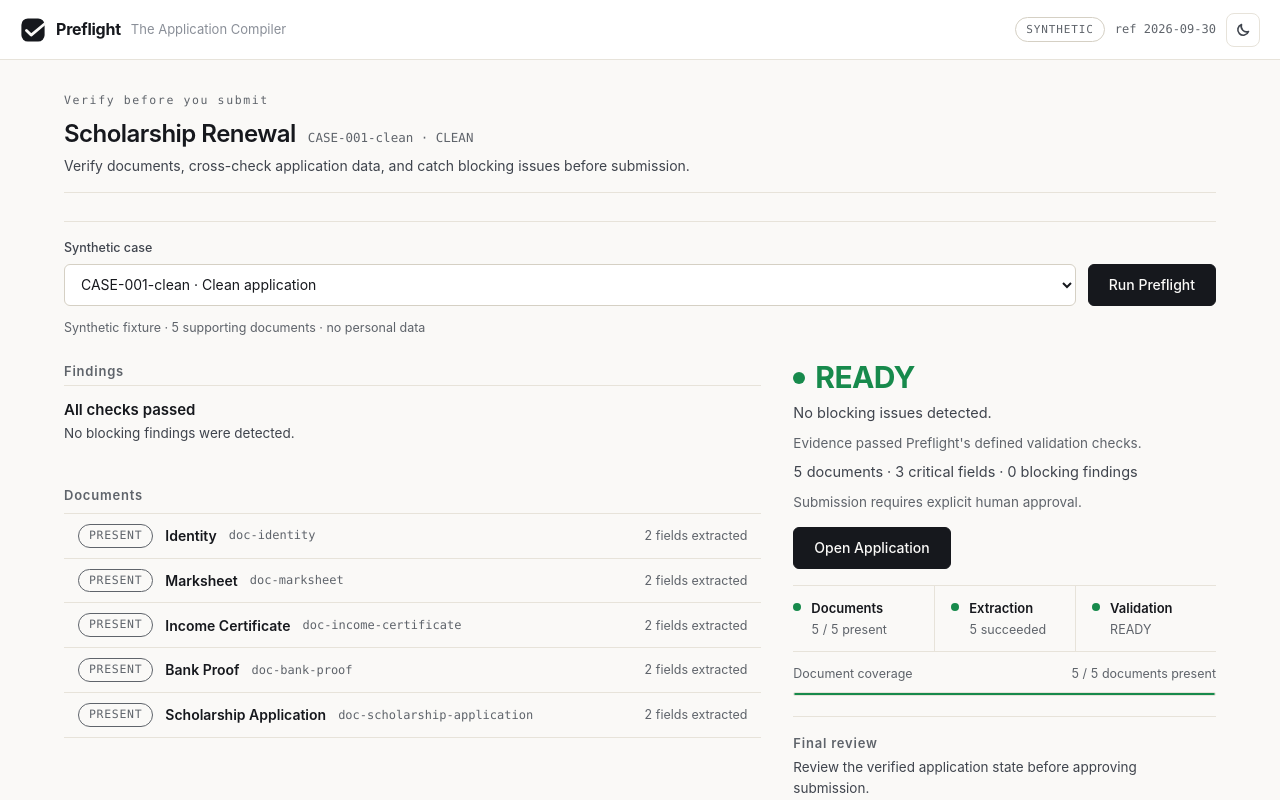
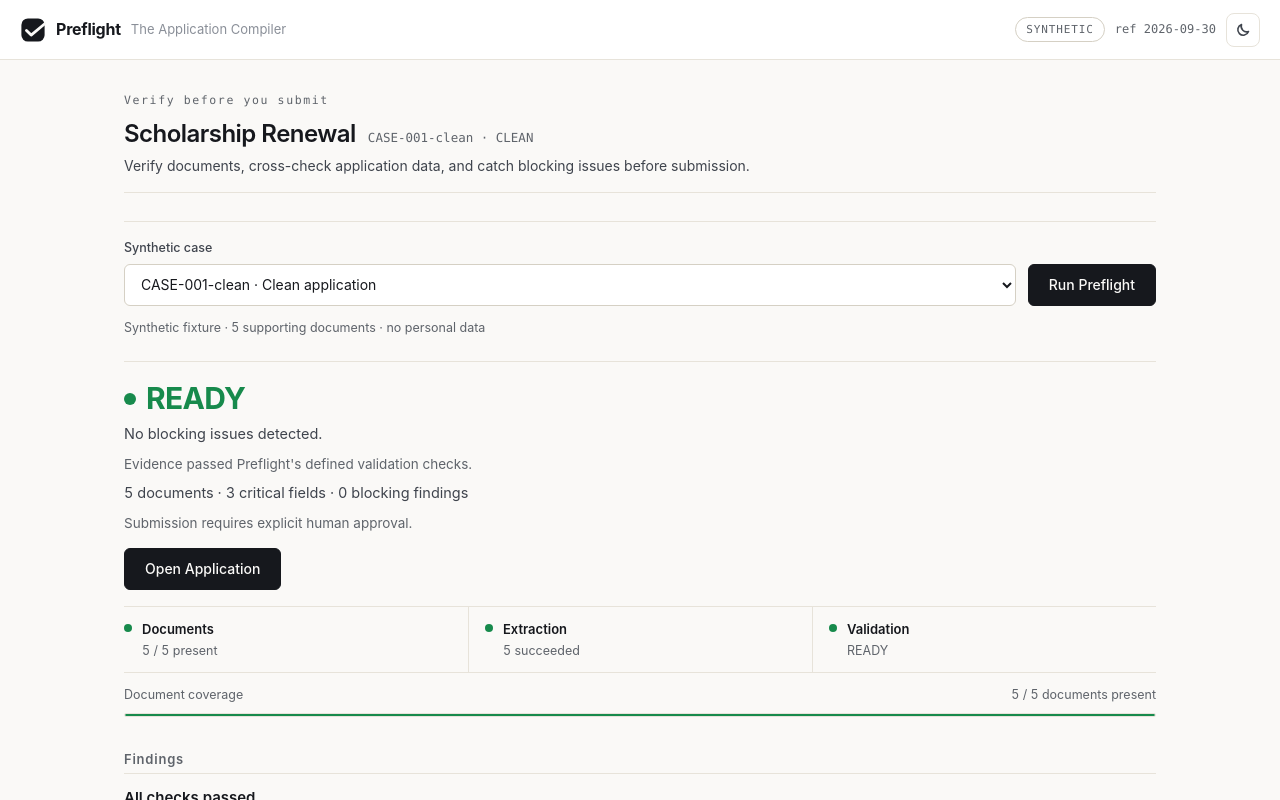
Before and after one commit to DivyanshuRaj7/preflight, a React (Vite) app: page / in a window 1280 px wide. Both pictures are taken after a click on the button "Run Preflight". Shown: the top 800 px of the page. Built offline with nearby package versions, Linux system fonts and the light colour scheme.

Commit message:
fix: polish console as single-column verification workstation

```diff
--- a/src/ui/App.tsx
+++ b/src/ui/App.tsx
@@ -6,6 +6,7 @@ import { WorkspaceHeader } from "./WorkspaceHeader.js";
 import { PipelinePanel } from "./PipelinePanel.js";
 import { ApprovalPanel } from "./ApprovalPanel.js";
 import { FindingList, type EvidenceSelection } from "./FindingList.js";
+import { EvidencePanel } from "./EvidencePanel.js";
 import { DocumentList } from "./DocumentList.js";
 
 type Theme = "light" | "dark";
@@ -110,8 +111,9 @@ export function App() {
         ) : null}
         {run && !running ? (
           <>
-            <div className="pf-desk">
-              <div className="pf-desk-main">
+            <div role="status" aria-live="polite" aria-label="Preflight result">
+              <PipelinePanel run={run} finding={activeFinding} />
+            </div>
             <section id="findings" aria-label="Validation findings">
               <h2 className="pf-section-title">Findings</h2>
               <FindingList
@@ -122,23 +124,12 @@ export function App() {
                 onSelect={handleFindingSelect}
               />
             </section>
+            <EvidencePanel finding={activeFinding} evidence={run.evidence} selectedId={selectedEvidence} />
             <section id="documents" className="pf-docs" aria-label="Case documents">
               <h2 className="pf-section-title">Documents</h2>
               <DocumentList documents={run.documents} />
             </section>
-              </div>
-              <div className="pf-desk-side">
-                <div role="status" aria-live="polite" aria-label="Preflight result">
-                  <PipelinePanel
-                    run={run}
-                    finding={activeFinding}
-                    evidence={run.evidence}
-                    selectedEvidenceId={selectedEvidence}
-                  />
-                </div>
             {run.decision.status === "READY" ? <ApprovalPanel run={run} /> : null}
-              </div>
-            </div>
           </>
         ) : null}
         <footer className="pf-footer">
--- a/src/ui/ApprovalPanel.tsx
+++ b/src/ui/ApprovalPanel.tsx
@@ -110,9 +110,15 @@ export function ApprovalPanel({ run }: { run: PreflightRun }) {
             Approval applies only to this exact verified state. Any relevant change invalidates approval.
           </p>
           {authorization && !authorization.authorized ? (
-            <p className="pf-summary">
-              Submission: not authorized — <span className="mono">{authorization.reason}</span>
-            </p>
+            <>
+              <p className="pf-summary">
+                Submission: not authorized — <span className="mono">{authorization.reason}</span>
+              </p>
+              <p className="pf-summary">
+                Approval covers this reviewed state. Submission is a separate gate that additionally
+                requires a verified browser execution, which this console does not perform.
+              </p>
+            </>
           ) : null}
         </>
       )}
--- a/src/ui/PipelinePanel.tsx
+++ b/src/ui/PipelinePanel.tsx
@@ -1,5 +1,4 @@
-import type { Evidence, Finding } from "../domain/contracts.js";
-import { EvidencePanel } from "./EvidencePanel.js";
+import type { Finding } from "../domain/contracts.js";
 import type { PreflightRun } from "./pipeline.js";
 
 type StageState = "ready" | "blocked" | "attention";
@@ -22,21 +21,11 @@ function countEvidencedCriticalFields(run: PreflightRun): number {
   return [profile.name, profile.dateOfBirth, profile.address].filter((f) => f !== undefined).length;
 }
 
-// Decision surface: the verdict first, then the selected finding's headline
-// and fix, its evidence, the compact pipeline strip, coverage, and actions.
-// Every count, status, headline, and fix is computed from the run — never
-// staged animation or hard-coded demo content.
-export function PipelinePanel({
-  run,
-  finding,
-  evidence,
-  selectedEvidenceId,
-}: {
-  run: PreflightRun;
-  finding: Finding | null;
-  evidence: Evidence[];
-  selectedEvidenceId: string | null;
-}) {
+// Decision first: the verdict, the selected finding's headline and fix,
+// the compact pipeline strip, coverage, and actions. Every count, status,
+// headline, and fix is computed from the run — never staged animation or
+// hard-coded demo content. Cited evidence lives in the evidence section.
+export function PipelinePanel({ run, finding }: { run: PreflightRun; finding: Finding | null }) {
   const present = run.documents.filter((d) => d.status === "present").length;
   const missing = run.documents.length - present;
   const succeeded = run.results.filter((r) => r.status === "SUCCESS").length;
@@ -106,9 +95,6 @@ export function PipelinePanel({
               </p>
             </div>
           ) : null}
-          {finding && finding.evidenceIds.length > 0 ? (
-            <EvidencePanel finding={finding} evidence={evidence} selectedId={selectedEvidenceId} />
-          ) : null}
           <div className="pf-pipeline-actions">
             <a className="pf-btn pf-btn-link" href="#findings">
               Review findings
--- a/src/ui/tokens.css
+++ b/src/ui/tokens.css
@@ -144,7 +144,7 @@ button, select { touch-action: manipulation; font: inherit; }
 
 /* ---------- Workspace ---------- */
 
-.pf-main { max-width: 1200px; margin: 0 auto; padding: 32px 24px 48px; width: 100%; }
+.pf-main { max-width: 1080px; margin: 0 auto; padding: 32px 24px 48px; width: 100%; }
 
 .pf-eyebrow {
   font-family: var(--font-mono);
@@ -220,21 +220,19 @@ button, select { touch-action: manipulation; font: inherit; }
 .pf-btn-secondary:active { transform: translateY(1px); }
 a.pf-btn-link { text-decoration: none; display: inline-flex; align-items: center; }
 
-/* ---------- Decision desk: evidence left, decision right ---------- */
+/* ---------- Single-column workstation flow ---------- */
 
-.pf-desk {
-  display: grid;
-  grid-template-columns: minmax(0, 1.65fr) minmax(0, 1fr);
-  gap: 32px;
-  align-items: start;
-  margin-top: 24px;
+.pf-main #findings,
+.pf-main #evidence,
+.pf-main .pf-docs,
+.pf-main .pf-approval {
+  margin-top: 32px;
+  scroll-margin-top: 16px;
 }
-.pf-desk-side { min-width: 0; }
-.pf-desk-side .pf-approval { margin-top: 20px; padding-top: 16px; border-top: 1px solid var(--hairline); }
 
 /* ---------- Verification pipeline panel ---------- */
 
-.pf-pipeline { margin-top: 0; }
+.pf-pipeline { margin-top: 24px; padding-top: 20px; border-top: 1px solid var(--hairline); }
 .pf-decision-word {
   display: flex;
   align-items: center;
@@ -256,8 +254,6 @@ a.pf-btn-link { text-decoration: none; display: inline-flex; align-items: center
 .pf-decision-headline { margin: 0 0 6px !important; font-size: 17px !important; font-weight: 600; color: var(--ink) !important; letter-spacing: -0.005em; overflow-wrap: anywhere; }
 .pf-decision-fix { margin: 0 !important; font-size: 13.5px !important; }
 .pf-decision-fix strong { display: inline; font-size: 11.5px; letter-spacing: 0.08em; color: var(--ink-subtle); font-weight: 600; margin-right: 6px; }
-.pf-decision-body .pf-evidence-panel { border: none; border-radius: 0; background: transparent; padding: 12px 0 0; margin-top: 12px; border-top: 1px solid var(--hairline); }
-.pf-decision-body .pf-evidence-idle { padding-top: 12px; border-top: 1px solid var(--hairline); }
 .pf-decision-sub { font-size: 13.5px !important; color: var(--ink-subtle) !important; }
 .pf-decision-counts { font-variant-numeric: tabular-nums; }
 .pf-decision-counts strong { color: var(--ink); }
@@ -320,8 +316,6 @@ a.pf-btn-link { text-decoration: none; display: inline-flex; align-items: center
 /* Compact evidence idle state: no dashboard card before selection. */
 
 /* ---------- Content columns ---------- */
-
-.pf-desk-main > section + section { margin-top: 28px; }
 
 .pf-section-title { font-size: 13px; font-weight: 600; letter-spacing: 0.06em; color: var(--ink-subtle); margin: 0 0 4px; }
 section { scroll-margin-top: 16px; }
@@ -407,9 +401,8 @@ section { scroll-margin-top: 16px; }
 
 /* ---------- Documents ---------- */
 
-.pf-docs { margin-top: 0; }
-
 /* Approval boundary: quiet review list, explicit action, visible verdict. */
+.pf-approval { padding-top: 20px; border-top: 1px solid var(--hairline); }
 .pf-review-state { margin: 8px 0 0; font-size: 13px; color: var(--ink-muted); font-variant-numeric: tabular-nums; }
 .pf-review-state strong { color: var(--ink); font-weight: 600; }
 .pf-review-details { margin-top: 8px; }
@@ -489,11 +482,6 @@ section { scroll-margin-top: 16px; }
 
 /* ---------- Responsive ---------- */
 
-@media (max-width: 1023px) {
-  .pf-desk { display: flex; flex-direction: column; }
-  .pf-desk-side { order: -1; }
-}
-
 @media (max-width: 767px) {
   .pf-main { padding: 28px 16px 48px; }
   .pf-title { font-size: 25px; }
```
Also changed, not shown: 1 other file (tests, documents, lock files or other folders). Lines whose indentation alone changed are shown as unchanged.
